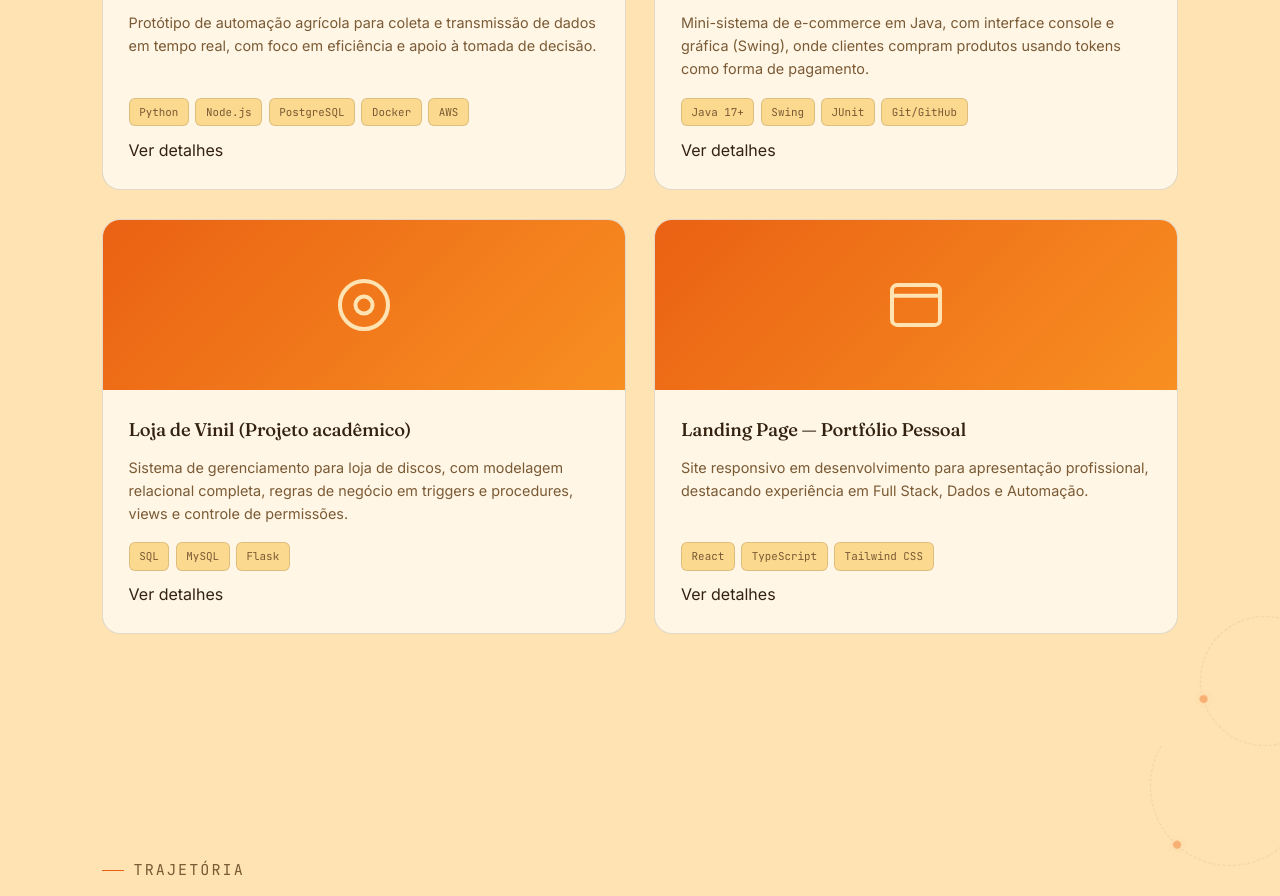
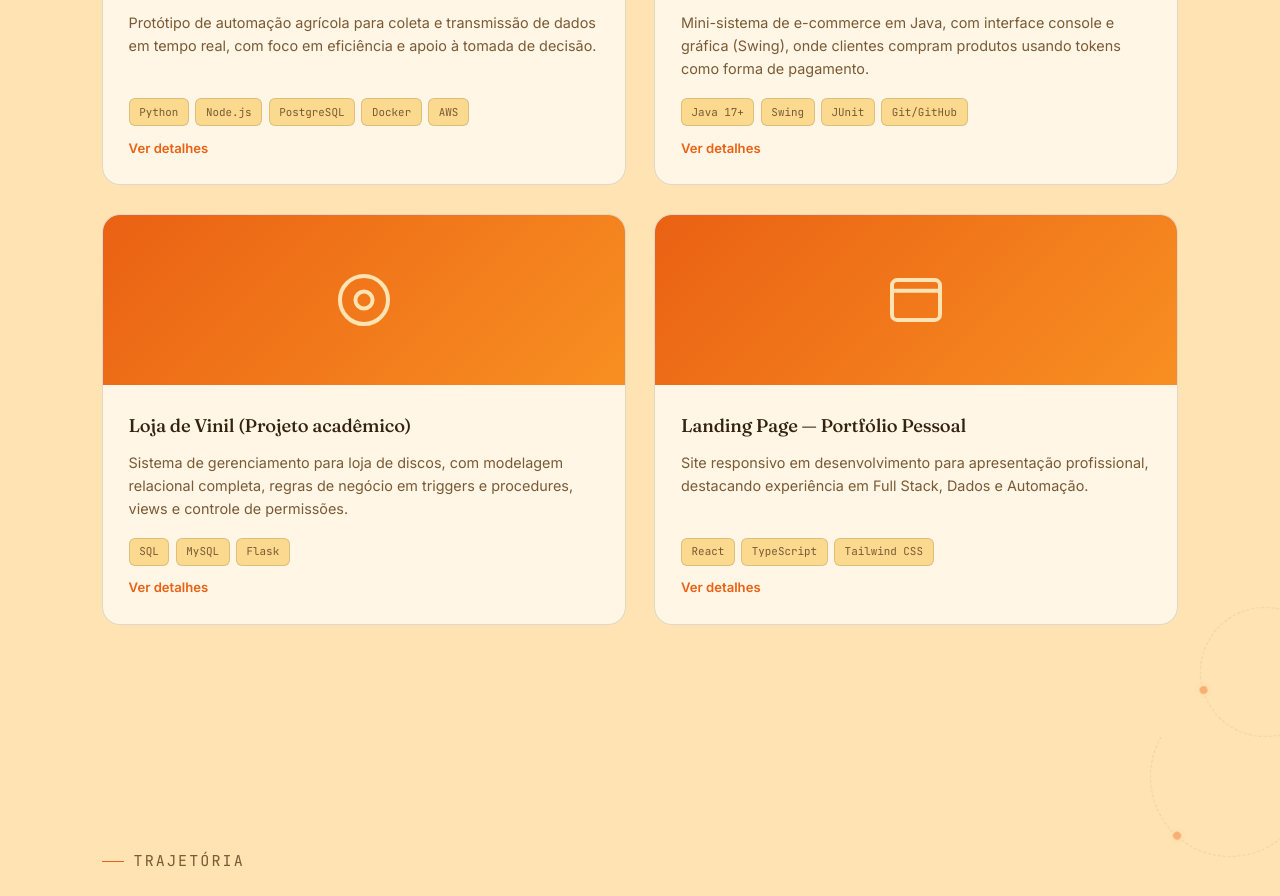
Before and after one commit to JoaoMartins-tech/Site, a React (Vite) app: page / in a window 1280 px wide. Shown: the part 1920-2816 px from the top of the page. Built offline with nearby package versions, Linux system fonts and the light colour scheme.

Commit message:
Fix class name for project link in ProjectCard
Updated the class name for the project link in ProjectCard component.

```diff
--- a/src/components/projects/ProjectCard.tsx
+++ b/src/components/projects/ProjectCard.tsx
@@ -48,7 +48,7 @@ export default function ProjectCard({ project }: { project: Project }) {
             <span key={s}>{s}</span>
           ))}
         </div>
-        <a href="#" className="https://github.com/JoaoMartins-tech/HOPE-agro-robot">
+        <a href="#" className="project-link">
           {t('projects.viewMore')}
         </a>
       </div>
```
